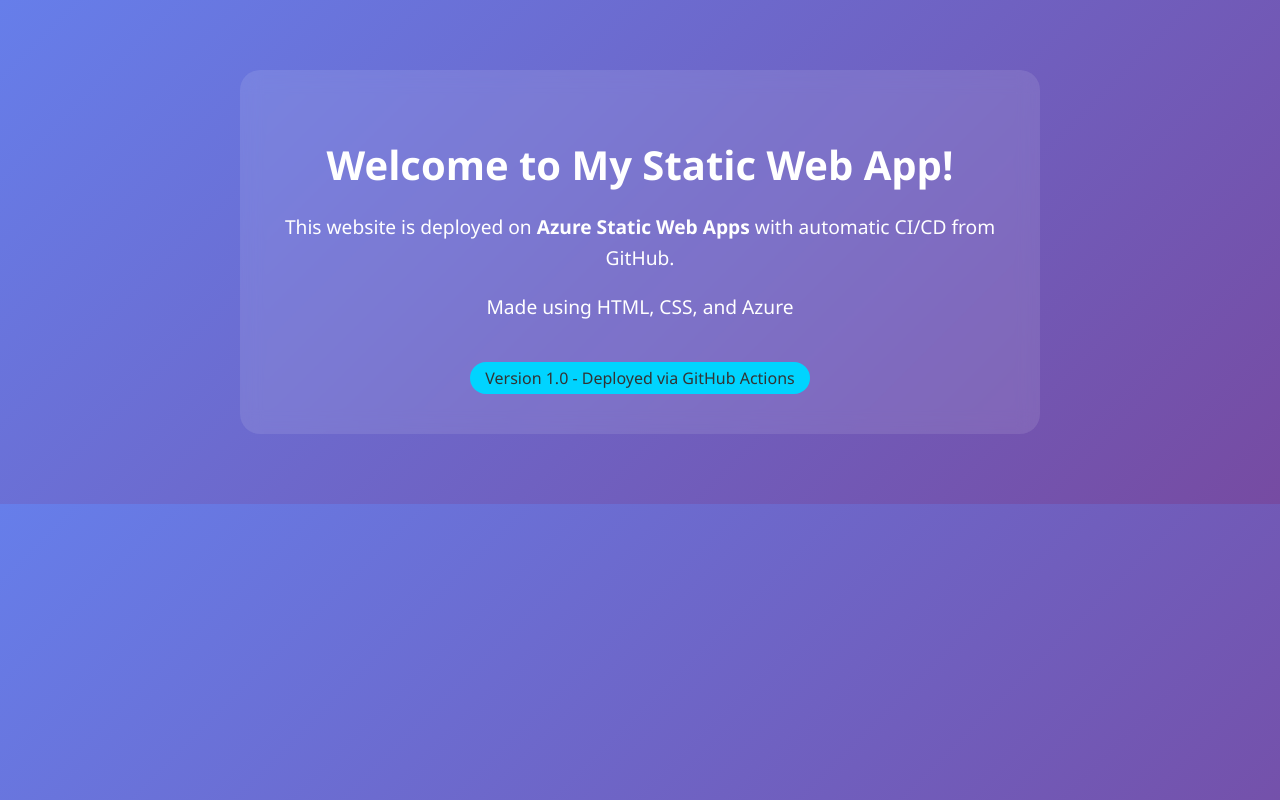
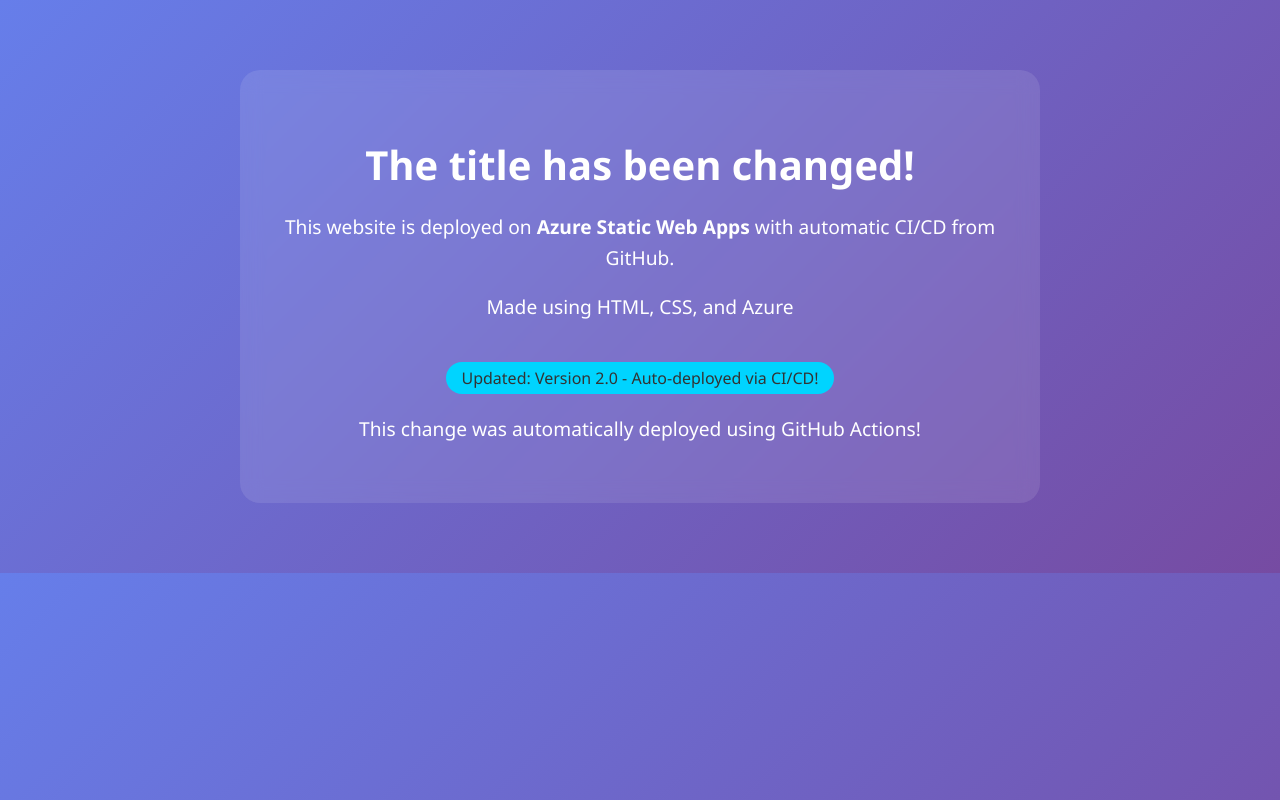
Before and after one commit to bryanedler8/my-static-web-app, a plain HTML site: page index.html in a window 1280 px wide. Drawn offline with Linux system fonts and the light colour scheme.

Commit message:
updated the title, version and added a new paragraph at the end

```diff
--- a/index.html
+++ b/index.html
@@ -34,10 +34,13 @@
 </head>
 <body>
     <div class="container">
-        <h1> Welcome to My Static Web App!</h1>
+        <h1> The title has been changed!</h1>
+        <!-- <h1> Welcome to My Static Web App!</h1> -->
         <p>This website is deployed on <strong>Azure Static Web Apps</strong> with automatic CI/CD from GitHub.</p>
         <p>Made using HTML, CSS, and Azure</p>
-        <div class="badge">Version 1.0 - Deployed via GitHub Actions</div>
+        <div class="badge">Updated: Version 2.0 - Auto-deployed via CI/CD!</div>
+
+        <p>This change was automatically deployed using GitHub Actions!</p>
     </div>
 </body>
 </html>
```
